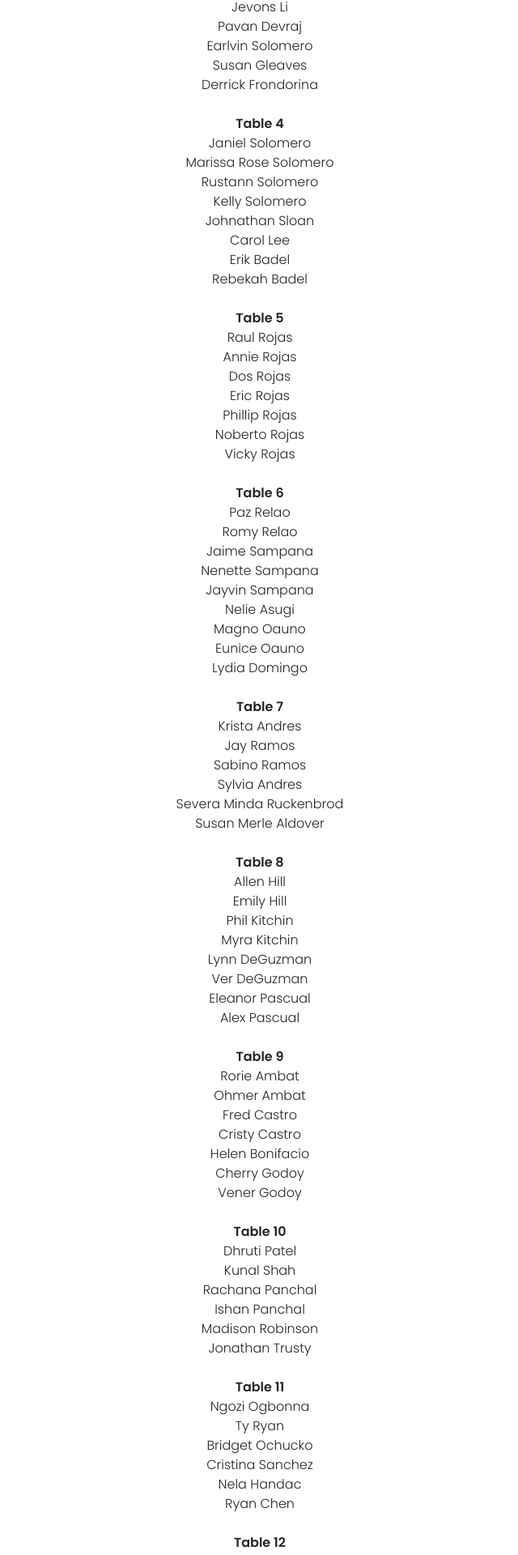
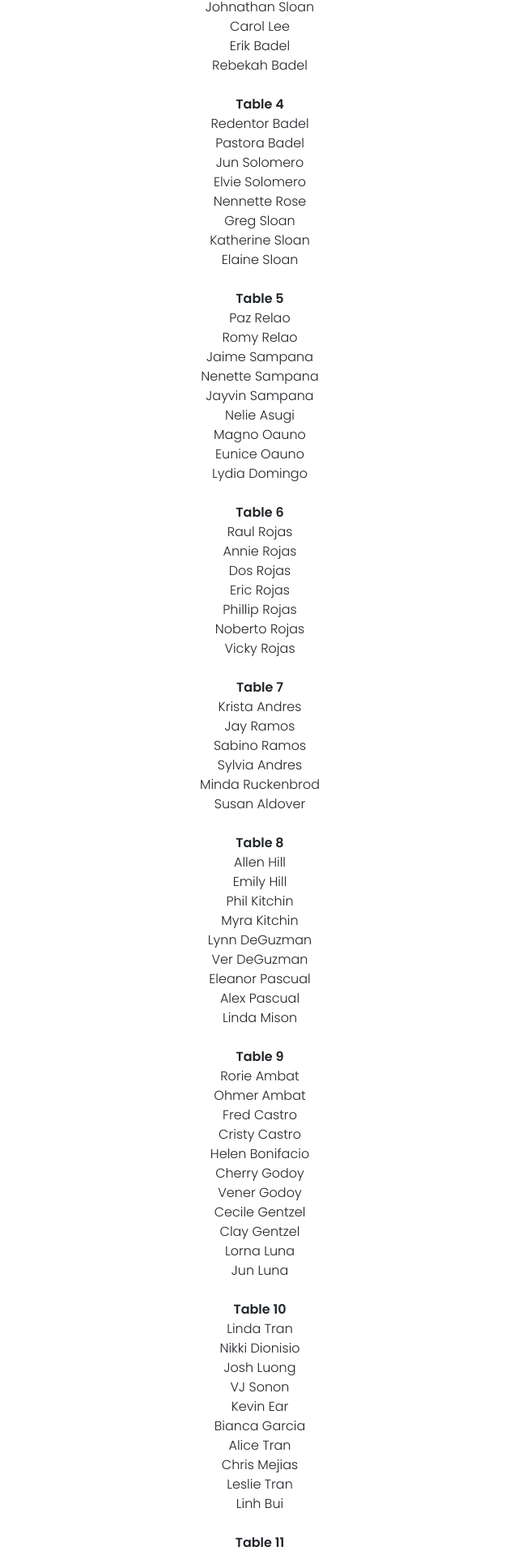
Before and after one commit to ssolomero/solo-no-more, an Angular app: page /seating-chart in a window 1280 px wide. Shown: the part 777-2697 px from the top of the page at 81% size, without its empty margins (319-959 px from the left). Built offline with nearby package versions, Linux system fonts and the light colour scheme; a web font is replaced by a local one.

Commit message:
seating chart updates and adding ceremony

```diff
--- a/src/app/activities/activities.component.html
+++ b/src/app/activities/activities.component.html
@@ -13,7 +13,7 @@
       </h2>
       <div id="collapseOne" class="accordion-collapse collapse" aria-labelledby="headingOne" data-bs-parent="#accordion">
         <div class="accordion-body">
-          <div class="body mb-2">check out the photobooth for your chance to be atlanta's own</div>
+          <div class="body mb-2">check out the photobooth for your chance to be atlanta's own. this one is for all the dogs.</div>
           <div>
             <img src="../../assets/bball-draft.jpeg" alt="" class="b-w-photo" style="width: 100%; max-width: 500px;">
           </div>
@@ -99,7 +99,7 @@
       </h2>
       <div id="collapseFive" class="accordion-collapse collapse" aria-labelledby="headingFive" data-bs-parent="#accordion">
         <div class="accordion-body">
-          <div class="mb-2">pin money on the bride & groom and take turns dancing with them</div>
+          <div class="mb-2">pin money on the bride & groom and join the queue to dance with them</div>
           <div>
             <img src="../../assets/money_dance.jpeg" alt="" class="b-w-photo" style="width: 100%; max-width: 500px;">
           </div>
--- a/src/app/app-routing.module.ts
+++ b/src/app/app-routing.module.ts
@@ -6,9 +6,10 @@ import { DinnerComponent } from './dinner/dinner.component';
 import { FindYourTableComponent } from './find-your-table/find-your-table.component';
 import { NavComponent } from './nav/nav.component';
 import { ActivitiesComponent } from './activities/activities.component';
+import { CeremonyComponent } from './ceremony/ceremony.component';
 
 const routes: Routes = [
-  { path: 'schedule', component: ScheduleComponent },
+  { path: 'ceremony', component: CeremonyComponent },
   { path: 'cocktail', component: CocktailComponent},
   { path: 'menu', component: DinnerComponent},
   { path: 'seating-chart', component: FindYourTableComponent},
--- a/src/app/app.module.ts
+++ b/src/app/app.module.ts
@@ -10,6 +10,7 @@ import { FindYourTableComponent } from './find-your-table/find-your-table.compon
 import { NavComponent } from './nav/nav.component';
 import { ActivitiesComponent } from './activities/activities.component';
 import { FormsModule } from '@angular/forms';
+import { CeremonyComponent } from './ceremony/ceremony.component';
 
 @NgModule({
   declarations: [
@@ -19,7 +20,8 @@ import { FormsModule } from '@angular/forms';
     DinnerComponent,
     FindYourTableComponent,
     NavComponent,
-    ActivitiesComponent
+    ActivitiesComponent,
+    CeremonyComponent
   ],
   imports: [
     BrowserModule,
--- /dev/null
+++ b/src/app/ceremony/ceremony.component.html
@@ -0,0 +1,8 @@
+<div class="container text-center mb-5">
+  <div class="header">ceremony</div>
+  <div class="subhead">we got 2 rules:</div>
+  <div class="mt-3 rules">
+    <div class="mb-3">1. stay out of the aisle</div>
+    <div>2. barking is allowed, but please keep it to a minimum</div>
+  </div>
+</div>
--- /dev/null
+++ b/src/app/ceremony/ceremony.component.scss
@@ -0,0 +1,3 @@
+.rules {
+  margin: auto 10%
+}
--- /dev/null
+++ b/src/app/ceremony/ceremony.component.ts
@@ -0,0 +1,15 @@
+import { Component, OnInit } from '@angular/core';
+
+@Component({
+  selector: 'app-ceremony',
+  templateUrl: './ceremony.component.html',
+  styleUrls: ['./ceremony.component.scss']
+})
+export class CeremonyComponent implements OnInit {
+
+  constructor() { }
+
+  ngOnInit(): void {
+  }
+
+}
--- a/src/app/dinner/dinner.component.html
+++ b/src/app/dinner/dinner.component.html
@@ -26,11 +26,19 @@
     </div>
   </div>
 
-  <div class="mb-3">
+  <div class="mb-5">
     <div class="subhead">sides</div>
     <div *ngFor="let side of menu.sides" class="">
       <div class="">{{side.name}}</div>
     </div>
   </div>
 
+  <div class="mb-3">
+    <div class="subhead">dessert</div>
+    <div *ngFor="let dessert of menu.desserts" class="">
+      <div class="">{{dessert.name}}</div>
+    </div>
+  </div>
+
+
 </div>
--- a/src/app/dinner/dinner.component.ts
+++ b/src/app/dinner/dinner.component.ts
@@ -48,6 +48,11 @@ export class DinnerComponent implements OnInit {
       {
         name: 'herb roasted fingerling potatoes'
       }
+    ],
+    desserts: [
+      {
+        name: 'ube cupcakes'
+      }
     ]
   }
 
--- a/src/app/find-your-table/seating-chart.json
+++ b/src/app/find-your-table/seating-chart.json
@@ -2,20 +2,6 @@
   "tables": [
     {
       "number": 1,
-      "names": [
-        "Redentor Badel",
-        "Pastora Badel",
-        "Jun Solomero",
-        "Elvie Solomero",
-        "Nennette Rose",
-        "Greg Sloan",
-        "Katherine Sloan",
-        "Cecile Gentzel",
-        "Clay Gentzel"
-      ]
-    },
-    {
-      "number": 2,
       "names": [
         "Joy Castro",
         "Jimmy Dang",
@@ -28,7 +14,7 @@
       ]
     },
     {
-      "number": 3,
+      "number": 2,
       "names": [
         "Ray Han",
         "Jay Kim",
@@ -40,7 +26,7 @@
       ]
     },
     {
-      "number": 4,
+      "number": 3,
       "names": [
         "Janiel Solomero",
         "Marissa Rose Solomero",
@@ -53,19 +39,20 @@
       ]
     },
     {
-      "number": 5,
+      "number": 4,
       "names": [
-        "Raul Rojas",
-        "Annie Rojas",
-        "Dos Rojas",
-        "Eric Rojas",
-        "Phillip Rojas",
-        "Noberto Rojas",
-        "Vicky Rojas"
+        "Redentor Badel",
+        "Pastora Badel",
+        "Jun Solomero",
+        "Elvie Solomero",
+        "Nennette Rose",
+        "Greg Sloan",
+        "Katherine Sloan",
+        "Elaine Sloan"
       ]
     },
     {
-      "number": 6,
+      "number": 5,
       "names": [
         "Paz Relao",
         "Romy Relao",
@@ -79,14 +66,26 @@
       ]
     },
     {
+      "number": 6,
+      "names": [
+        "Raul Rojas",
+        "Annie Rojas",
+        "Dos Rojas",
+        "Eric Rojas",
+        "Phillip Rojas",
+        "Noberto Rojas",
+        "Vicky Rojas"
+      ]
+    },
+    {
       "number": 7,
       "names": [
         "Krista Andres",
         "Jay Ramos",
         "Sabino Ramos",
         "Sylvia Andres",
-        "Severa Minda Ruckenbrod",
-        "Susan Merle Aldover"
+        "Minda Ruckenbrod",
+        "Susan Aldover"
       ]
     },
     {
@@ -99,7 +98,8 @@
         "Lynn DeGuzman",
         "Ver DeGuzman",
         "Eleanor Pascual",
-        "Alex Pascual"
+        "Alex Pascual",
+        "Linda Mison"
       ]
     },
     {
@@ -111,33 +111,15 @@
         "Cristy Castro",
         "Helen Bonifacio",
         "Cherry Godoy",
-        "Vener Godoy"
+        "Vener Godoy",
+        "Cecile Gentzel",
+        "Clay Gentzel",
+        "Lorna Luna",
+        "Jun Luna"
       ]
     },
     {
       "number": 10,
-      "names": [
-        "Dhruti Patel",
-        "Kunal Shah",
-        "Rachana Panchal",
-        "Ishan Panchal",
-        "Madison Robinson",
-        "Jonathan Trusty"
-      ]
-    },
-    {
-      "number": 11,
-      "names": [
-        "Ngozi Ogbonna",
-        "Ty Ryan",
-        "Bridget Ochucko",
-        "Cristina Sanchez",
-        "Nela Handac",
-        "Ryan Chen"
-      ]
-    },
-    {
-      "number": 12,
       "names": [
         "Linda Tran",
         "Nikki Dionisio",
@@ -152,7 +134,7 @@
       ]
     },
     {
-      "number": 13,
+      "number": 11,
       "names": [
         "Will Wu",
         "Erica Shang",
@@ -167,7 +149,7 @@
       ]
     },
     {
-      "number": 14,
+      "number": 12,
       "names": [
         "Chaewon Bang",
         "Tim Park",
@@ -182,7 +164,22 @@
       ]
     },
     {
-      "number": 15,
+      "number": 13,
+      "names": [
+        "Dhruti Patel",
+        "Kunal Shah",
+        "Madison Robinson",
+        "Jonathan Trusty",
+        "Ngozi Ogbonna",
+        "Ty Ryan",
+        "Bridget Ochucko",
+        "Cristina Sanchez",
+        "Nela Handac",
+        "Ryan Chen"
+      ]
+    },
+    {
+      "number": 14,
       "names": [
         "Abby Vander Laan",
         "Ale Escobar",
@@ -195,7 +192,7 @@
       ]
     },
     {
-      "number": 16,
+      "number": 15,
       "names": [
         "Kristen Ma",
         "Rui Leng",
@@ -206,7 +203,7 @@
       ]
     },
     {
-      "number": 17,
+      "number": 16,
       "names": [
         "Joseph Beatty",
         "Issac Avalia",
--- a/src/app/nav/nav.component.html
+++ b/src/app/nav/nav.component.html
@@ -5,5 +5,10 @@
 </div>
 
 <div id="footer">
-  <div>#solonomore</div>
+  <a
+    href="https://open.spotify.com/playlist/7tz6KzzDssdpZMxKHYFoD3?si=c0b8f17760384dbd"
+    style="text-decoration: none; color: slategray;"
+  >
+    #solonomore
+  </a>
 </div>
--- a/src/app/nav/nav.component.scss
+++ b/src/app/nav/nav.component.scss
@@ -15,6 +15,5 @@
   width: 100%;
   bottom: 10%;
   text-align: center;
-  color: slategray;
   font-size: 16px;
 }
--- a/src/app/nav/nav.component.ts
+++ b/src/app/nav/nav.component.ts
@@ -9,16 +9,20 @@ export class NavComponent implements OnInit {
 
   navItems = [
     {
+      title: "'mony",
+      route: '/ceremony'
+    },
+    {
       title: 'drinks',
       route: '/cocktail',
     },
     {
+      title: 'table no.',
+      route: '/seating-chart',
+    },
+    {
       title: 'din din',
       route: '/menu',
-    },
-    {
-      title: 'table no.',
-      route: '/seating-chart',
     },
     {
       title: 'festivities',
```
Also changed, not shown: 1 other file (tests, documents, lock files or other folders).
